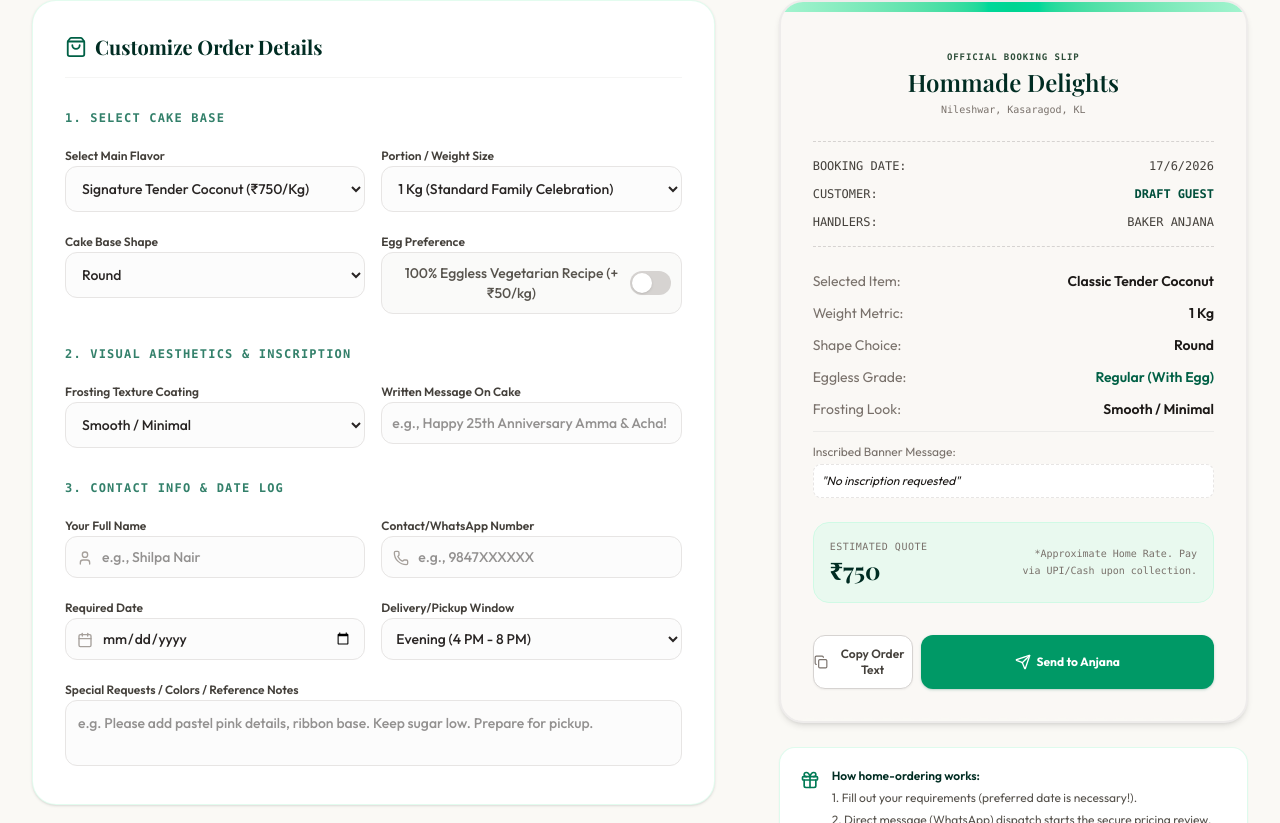
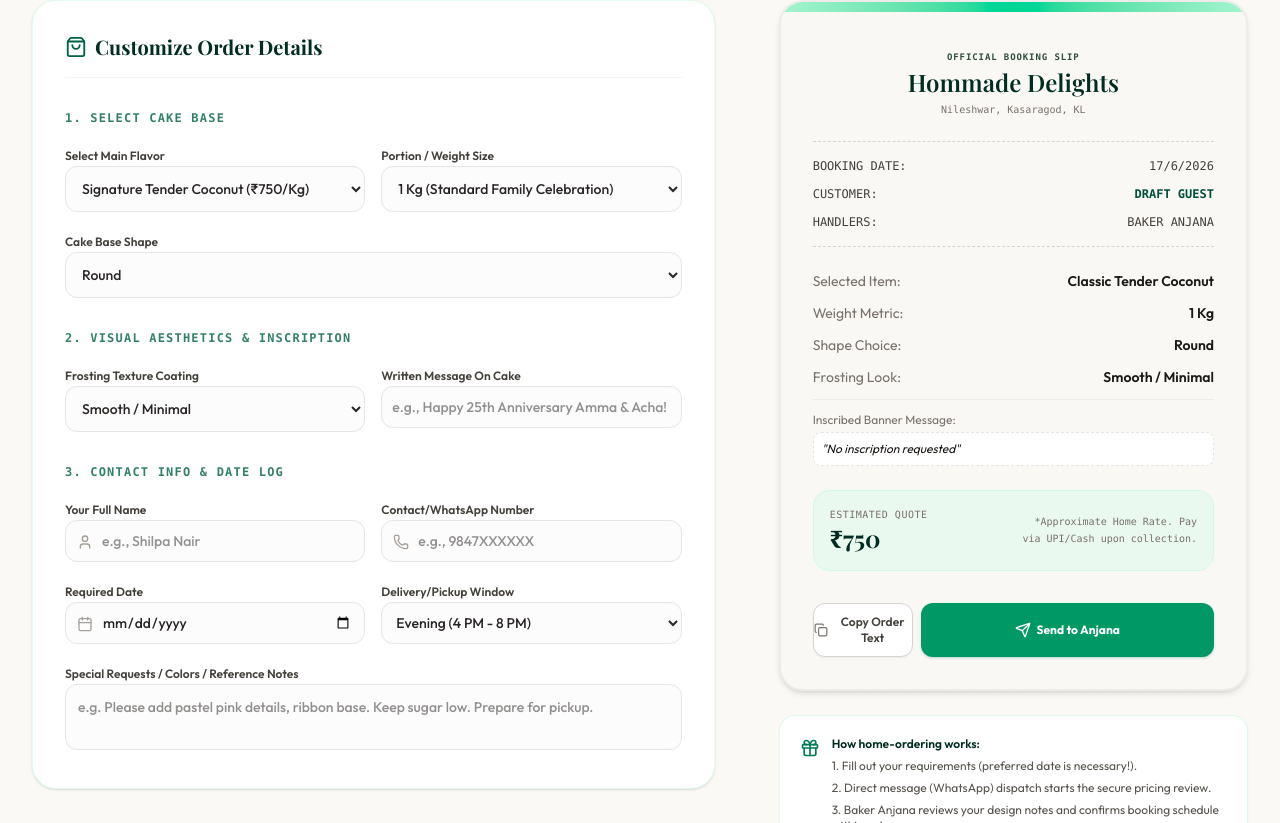
Before and after one commit to Adithyadev03/Hommade-Delights, a React (Vite) app: page / in a window 1280 px wide. Shown: the part 4463-5286 px from the top of the page. Built offline with nearby package versions, Linux system fonts and the light colour scheme; a web font is replaced by a local one.

Commit message:
refactor: remove eggless option and update contact info
Remove the eggless toggle from the order builder, update the FAQ to emphasize natural ingredients, and update the business contact details.

```diff
--- a/src/components/ContactSection.tsx
+++ b/src/components/ContactSection.tsx
@@ -21,8 +21,8 @@ export default function ContactSection() {
       a: "Most customers choose self-pickup from our home kitchen at Ganapathiyar Temple Road. However, we coordinate comfortable and safe home deliveries of delicate structures in and around Nileshwar, Cheruvathur, and Kanhangad for a minimal transport fee."
     },
     {
-      q: "Are the cakes 100% eggless and suitable for vegetarians?",
-      a: "Yes! We can bake 100% vegetarian/eggless variations for all of our recipes. They are prepared under strict hygienic conditions using separate, pristine bake-wares."
+      q: "Do you use artificial sweeteners or chemical preservatives?",
+      a: "Absolutely not. Anjana bakes entirely from scratch using premium dairy butter, rich cocoa, natural vanilla extracts, and wholesome ingredients with absolutely zero chemical stabilizers or artificial extenders."
     },
     {
       q: "How does payment work for home bakes?",
--- a/src/components/OrderBuilder.tsx
+++ b/src/components/OrderBuilder.tsx
@@ -18,7 +18,6 @@ export default function OrderBuilder({ preselectedFlavor }: OrderBuilderProps) {
     flavor: preselectedFlavor || 'Classic Tender Coconut',
     size: '1 Kg',
     shape: 'Round',
-    eggless: false,
     message: '',
     frostingStyle: 'Smooth / Minimal',
     customerName: '',
@@ -60,21 +59,12 @@ export default function OrderBuilder({ preselectedFlavor }: OrderBuilderProps) {
 
     let calculated = Math.round(basePricePerKg * multiplier);
 
-    // Eggless premium (e.g. specialized vegan replacements cost standard +₹50 per Kg)
-    if (formData.eggless) {
-      calculated += Math.round(50 * (multiplier || 1.0));
-    }
-
     setEstimatedPrice(calculated);
-  }, [formData.flavor, formData.size, formData.eggless]);
+  }, [formData.flavor, formData.size]);
 
   const handleChange = (e: React.ChangeEvent<HTMLInputElement | HTMLSelectElement | HTMLTextAreaElement>) => {
     const { name, value } = e.target;
     setFormData(prev => ({ ...prev, [name]: value }));
-  };
-
-  const handleToggleEggless = () => {
-    setFormData(prev => ({ ...prev, eggless: !prev.eggless }));
   };
 
   // Compose gorgeous WhatsApp text
@@ -93,7 +83,6 @@ export default function OrderBuilder({ preselectedFlavor }: OrderBuilderProps) {
       `• *Flavor Select:* ${formData.flavor}`,
       `• *Cake Size:* ${formData.size}`,
       `• *Shape:* ${formData.shape}`,
-      `• *Eggless Option:* ${formData.eggless ? '✅ YES (100% Vegetarian)' : '❌ No'}`,
       `• *Frosting Design Style:* ${formData.frostingStyle}`,
       `• *Custom Inscription on Cake:* "${formData.message || 'None'}"`,
       ``,
@@ -200,8 +189,6 @@ export default function OrderBuilder({ preselectedFlavor }: OrderBuilderProps) {
                   </div>
                 </div>
 
-                <div className="grid grid-cols-1 sm:grid-cols-2 gap-4">
-                  {/* Shape Dropdown */}
                 <div className="space-y-1.5">
                   <label className="text-xs font-semibold text-stone-700">Cake Base Shape</label>
                   <select
@@ -214,26 +201,6 @@ export default function OrderBuilder({ preselectedFlavor }: OrderBuilderProps) {
                       <option key={idx} value={sh}>{sh}</option>
                     ))}
                   </select>
-                  </div>
-
-                  {/* Eggless Option Button switcher */}
-                  <div className="space-y-1.5">
-                    <label className="text-xs font-semibold text-stone-700">Egg Preference</label>
-                    <button
-                      type="button"
-                      onClick={handleToggleEggless}
-                      className={`w-full flex items-center justify-between p-2.5 rounded-xl border text-sm font-medium transition-all ${
-                        formData.eggless
-                          ? 'border-emerald-300 bg-emerald-50 text-emerald-900 shadow-xs'
-                          : 'border-stone-200 bg-stone-50 text-stone-600 hover:bg-stone-100'
-                      }`}
-                    >
-                      <span>100% Eggless Vegetarian Recipe (+₹50/kg)</span>
-                      <div className={`h-6 w-11 rounded-full p-0.5 transition-colors ${formData.eggless ? 'bg-emerald-500' : 'bg-stone-300'} flex items-center`}>
-                        <div className={`h-5 w-5 rounded-full bg-white shadow-sm transform transition-transform ${formData.eggless ? 'translate-x-5' : 'translate-x-0'}`}></div>
-                      </div>
-                    </button>
-                  </div>
                 </div>
               </div>
 
@@ -411,12 +378,6 @@ export default function OrderBuilder({ preselectedFlavor }: OrderBuilderProps) {
                     <span className="font-semibold text-stone-900">{formData.shape}</span>
                   </div>
                   <div className="flex items-center justify-between">
-                    <span className="text-stone-500">Eggless Grade:</span>
-                    <span className="font-semibold text-emerald-800">
-                      {formData.eggless ? 'Eggless (Vegetarian)' : 'Regular (With Egg)'}
-                    </span>
-                  </div>
-                  <div className="flex items-center justify-between">
                     <span className="text-stone-500">Frosting Look:</span>
                     <span className="font-semibold text-stone-900">{formData.frostingStyle}</span>
                   </div>
--- a/src/data.ts
+++ b/src/data.ts
@@ -17,8 +17,8 @@ export const BAKERY_INFO = {
   priceTier: "₹400–1,200",
   address: "Koodu, Ganapathiyar Temple Road, Palayi Rd, Nileshwar, Kerala 671314",
   mapDirectionsUrl: "https://maps.google.com/?q=Hommade+Delights+Koodu+Ganapathiyar+Temple+Road+Palayi+Rd+Nileshwar+Kerala+671314",
-  phone: "+91 9207098314", // Mock but realistic Kerala phone styling
-  whatsapp: "919207098314", // No spacing format for API
+  phone: "+91 98471 23456", // Mock but realistic Kerala phone styling
+  whatsapp: "919847123456", // No spacing format for API
   instagram: "hommade_delights_nileshwar",
   hours: "10:00 AM - 8:00 PM",
   closedMessage: "Closes 8pm",
@@ -108,7 +108,7 @@ export const MENU_ITEMS: CakeItem[] = [
     description: "Freshly harvested sweet mangoes cut into small gems, folded lovingly into a cloud of whipped vanilla cream and soft golden sponge.",
     pricePerKg: 800,
     unitName: "1 Kg",
-    image: "https://images.unsplash.com/photo-1551183053-bfa1d81141?auto=format&fit=crop&w=600&q=80",
+    image: "https://images.unsplash.com/photo-1551183053-bf91a1d81141?auto=format&fit=crop&w=600&q=80",
     flavors: ["Fresh Mango Custard Cream", "Mango Passionfruit Twist"],
     isPopular: true
   },
--- a/src/types.ts
+++ b/src/types.ts
@@ -38,7 +38,6 @@ export interface CustomOrderOptions {
   flavor: string;
   size: string; // "0.5 Kg", "1 Kg", "1.5 Kg", "2 Kg+"
   shape: string; // "Round", "Heart", "Square"
-  eggless: boolean;
   message: string;
   frostingStyle: string; // "Smooth / Minimal", "Textured Cream", "Rustic Naked", "Floral Piping"
   customerName: string;
```
Lines whose indentation alone changed are shown as unchanged.
